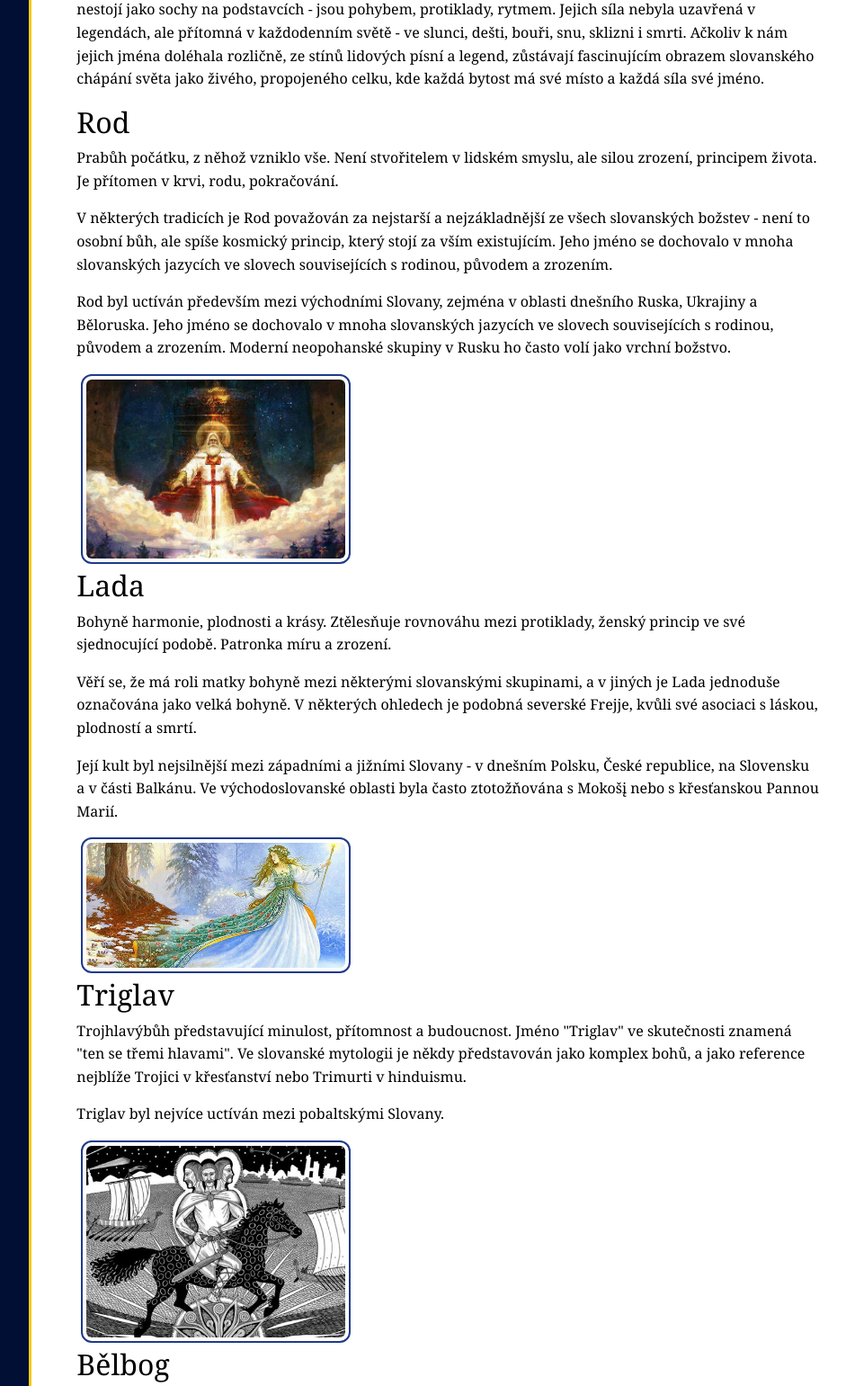
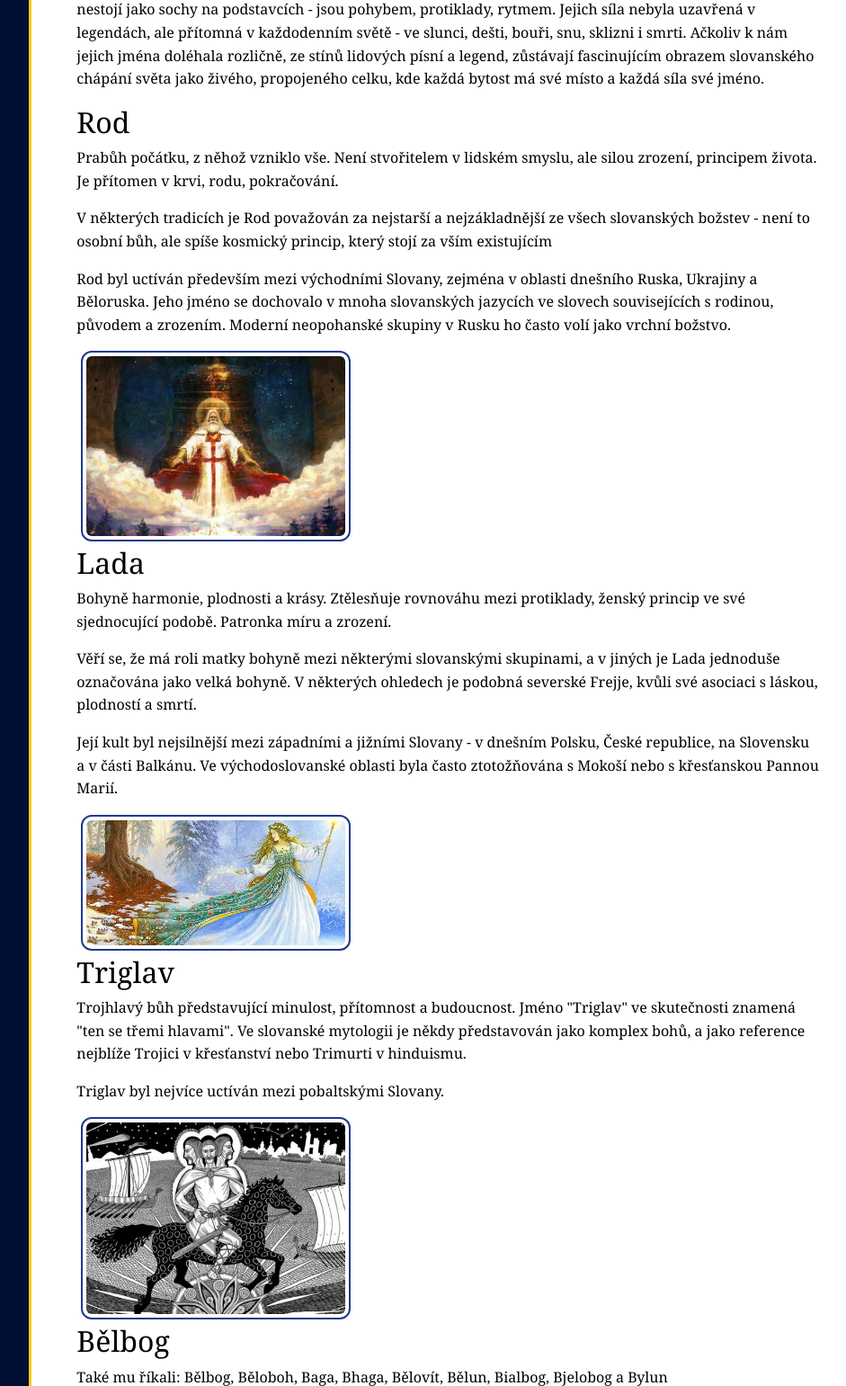
Before and after one commit to anezkaxhusak/Web_Slovanska_Mythologie, a PHP site: page /Web_Slovanska_Mythologie/views/informazione/BigGods.php in a window 1280 px wide. Shown: the part 375-1916 px from the top of the page at 90% size, without its empty margins (178-1119 px from the left). Run offline with PHP 8.4, Linux system fonts and the light colour scheme.

Commit message:
gramatika

```diff
--- a/WA-Husakova-Anezka/Web_projekt/views/informazione/BigGods.php
+++ b/WA-Husakova-Anezka/Web_projekt/views/informazione/BigGods.php
@@ -123,16 +123,17 @@
             Ačkoliv k nám jejich jména doléhala rozličně, ze stínů lidových písní a legend, zůstávají fascinujícím obrazem slovanského chápání světa jako živého, propojeného celku, kde každá bytost má své místo a každá síla své jméno.</p>
             <h2>Rod</h2>
         <p>Prabůh počátku, z něhož vzniklo vše. Není stvořitelem v lidském smyslu, ale silou zrození, principem života. Je přítomen v krvi, rodu, pokračování.</p>
-        <p>V některých tradicích je Rod považován za nejstarší a nejzákladnější ze všech slovanských božstev - není to osobní bůh, ale spíše kosmický princip, který stojí za vším existujícím. Jeho jméno se dochovalo v mnoha slovanských jazycích ve slovech souvisejících s rodinou, původem a zrozením.</p>
+        <p>V některých tradicích je Rod považován za nejstarší a nejzákladnější ze všech slovanských božstev - není to osobní bůh, ale spíše kosmický princip, který stojí za vším existujícím </p>
         <p>Rod byl uctíván především mezi východními Slovany, zejména v oblasti dnešního Ruska, Ukrajiny a Běloruska. Jeho jméno se dochovalo v mnoha slovanských jazycích ve slovech souvisejících s rodinou, původem a zrozením. Moderní neopohanské skupiny v Rusku ho často volí jako vrchní božstvo.</p>
         <img src="images/Rod.jpg" class="img1" alt="Obrázek: Rod">
         <h2>Lada</h2>
         <p>Bohyně harmonie, plodnosti a krásy. Ztělesňuje rovnováhu mezi protiklady, ženský princip ve své sjednocující podobě. Patronka míru a zrození.</p>
         <p>Věří se, že má roli matky bohyně mezi některými slovanskými skupinami, a v jiných je Lada jednoduše označována jako velká bohyně. V některých ohledech je podobná severské Frejje, kvůli své asociaci s láskou, plodností a smrtí.</p>
-        <p>Její kult byl nejsilnější mezi západními a jižními Slovany - v dnešním Polsku, České republice, na Slovensku a v části Balkánu. Ve východoslovanské oblasti byla často ztotožňována s Mokošį nebo s křesťanskou Pannou Marií.</p>
+        <p>Její kult byl nejsilnější mezi západními a jižními Slovany - v dnešním Polsku, České republice, na Slovensku a v části Balkánu. Ve východoslovanské oblasti byla často ztotožňována s Mokoší nebo s křesťanskou Pannou Marií.</p>
         <img src="images/Lada.jpg" class="img1" alt="Obrázek: Lada">
+
         <h2>Triglav</h2>
-        <p>Trojhlavýbůh představující minulost, přítomnost a budoucnost. Jméno "Triglav" ve skutečnosti znamená "ten se třemi hlavami". Ve slovanské mytologii je někdy představován jako komplex bohů, a jako reference nejblíže Trojici v křesťanství nebo Trimurti v hinduismu.</p>
+        <p>Trojhlavý bůh představující minulost, přítomnost a budoucnost. Jméno "Triglav" ve skutečnosti znamená "ten se třemi hlavami". Ve slovanské mytologii je někdy představován jako komplex bohů, a jako reference nejblíže Trojici v křesťanství nebo Trimurti v hinduismu.</p>
         <p>Triglav byl nejvíce uctíván mezi pobaltskými Slovany.</p>
         <img src="images/Triglav.jpg" class="img1" alt="Vyzobrazení Triglava">
 
@@ -158,11 +159,11 @@
 
         <h2>Perun</h2>
         <p>Říkali mu také: Perkunas, Perkon, Perk, Puruša</p>
-        <p>Nejsilnějším bohem slovanského panteonu. Bůh hromu, války a ochrany. v době válek vystupuje do čela slovanského panteonu, aby zajistil vítězství našim zbraním a ochránil ty, kteří jdou do války.
+        <p>Nejsilnějším bohem slovanského panteonu. Bůh hromu, války a ochrany. V době válek vystupuje do čela slovanského panteonu, aby zajistil vítězství našim zbraním a ochránil ty, kteří jdou do války.
             V době míru je bohem deště, bouře, hromu a blesku, přinášeje úrodě vláhu. </p>
-            <p> Je mu zasvěcen nejsilnější strom v přírodě - dub. Jeho posvátným zvířetem je býk. Jeho zbraní je ohnivá sekera </p>
-        <p>Perun byl uctíván od Baltu k Černému moři. Hlavní kultovní centra existovala v Novgorodu, Kyjevě a na místě Peryn u jezera Ilmen. U západních Slovanů byl znám jako Prone (zaznamenal Helmold), u pobaltských Slovanů v oblasti Hannoverského Wendlandu se čtvrtek nazýval "Perěndan" - "den Peruna".
-            Archaeologické nálezy sekerek s Perunovými symboly pocházejí z období 11.-12. století z celé střední a východní Evropy.</p>
+            <p> Je mu zasvěcen nejsilnější strom v přírodě - dub. Jeho posvátným zvířetem je býk. Jeho zbraní je ohnivá sekera. </p>
+        <p>Perun byl uctíván od Baltu k Černému moři. Hlavní kultovní centra existovala v Novgorodu, Kyjevě a na místě Peryn u jezera Ilmen. U západních Slovanů byl znám jako Prone (zaznamenal Helmold), u pobaltských Slovanů se čtvrtek nazýval "Perěndan" - "den Peruna".
+             Archaeologické nálezy sekerek s Perunovými symboly pocházejí z období 11.-12. století z celé střední a východní Evropy.</p>
             <img src="images/Perun1.webp" class="img1" alt="Vyzobrazení Peruna">
 
 
@@ -187,7 +188,7 @@
 
 
         <h2>Chors</h2>
-        <p>Je východoslovanský bůh, jehož idol stál společně s idoly dalších božstev takzvaného Vladimírova panteonu v Kyjevě. Nejčastěji je vykládán jako solární božstvo a ztotožňován s Dažbogem,</p>
+        <p>Je východoslovanský bůh, jehož idol stál společně s idoly dalších božstev takzvaného Vladimírova panteonu v Kyjevě. Nejčastěji je vykládán jako solární božstvo a ztotožňován s Dažbogem.</p>
         <img src="images/Chors.jpg" class="img1" alt="Obrázek: Chors">
 
         <h2>Morana</h2>
@@ -196,7 +197,7 @@
         <img src="images/Morana.png" class="img1" alt="Vyzobrazení Morany">
 
         <h2>Živa</h2>
-        <p>Živa je bohyně léta. Symbolizuje štědrost, vitalitu, hojnost a plodnost. Přinášela bohatou úrodu a požehnání přírodě. Její jméno je odvozeno od slova “život”. Představuje energii obsaženou ve všem živém na Zemi - v rostlinách, zvířatech i lidech</p>
+        <p>Živa je bohyně léta. Symbolizuje štědrost, vitalitu, hojnost a plodnost. Přinášela bohatou úrodu a požehnání přírodě. Její jméno je odvozeno od slova “život”. Představuje energii obsaženou ve všem živém na Zemi - v rostlinách, zvířatech i lidech.</p>
         <p>Živa byla uctívána především kmenem Polabanů. V Polsku je známa jako Žywia, v českých zemích jako Živa. Některé zdroje ji ztotožňují s Mokoší nebo s dalšími životodárnými bohyněmi.</p>
         <h2>Stribog</h2>
         <p>Pán větrů, proudů a pohybu. Jeho dech rozhýbává listí, přináší změny a nese zprávy z daleka. Nepředvídatelný, mocný, volný.</p>
--- a/WA-Husakova-Anezka/Web_projekt/views/informazione/SmallerGods.php
+++ b/WA-Husakova-Anezka/Web_projekt/views/informazione/SmallerGods.php
@@ -156,7 +156,7 @@
 <h2>Svantovít</h2>
 <p>
 Mocné božstvo války, věštby a moci. Svantovít je často zobrazován se čtyřmi hlavami, hledícími do všech stran světa. Chrám na Arkóně byl jeho nejslavnějším kultovním místem. Jeho přítomnost znamenala vítězství i osudové rozhodnutí.</p>
-<p>Svantovít byl slovanský bůh uctívaný polabskými Slovany, resp. kmenem Ránů na Rujáně. Díky politickému vlivu Rujány byl často ctěn okolními kmeny jako nejvyšší z bohů (deus deorum), dary mu přinášely kmeny od Vagrie po Pomořansko</p>
+<p>Svantovít byl slovanský bůh uctívaný polabskými Slovany, resp. kmenem Ránů na Rujáně. Díky politickému vlivu Rujány byl často ctěn okolními kmeny jako nejvyšší z bohů, dary mu přinášely kmeny od Vagrie po Pomořansko.</p>
 <p>Pro polabské Slovany byl chrám zasvěcený Svantovítovi důležitou baštou pohanství i v době, kdy většina Evropy již byla křesťanská. Svatyně odolávala až do roku 1168, kdy Arkonu vyplenil dánský král Valdemar I.</p>
 <p>Svantovít v sobě spojoval vlastnosti válečného i hospodářského boha. Z jeho rohu naplněného vínem kněz věštil úrodu na následující rok. Věštilo se pomocí tří řad dvou do země zapíchnutých a překřížených kopí, která kůň překračoval.</p>
 <img  src="images/Svantovit.jpg" class="img1" alt="Obrázek: Svantovit">
--- a/WA-Husakova-Anezka/Web_projekt/views/informazione/SpringTraditionOld.php
+++ b/WA-Husakova-Anezka/Web_projekt/views/informazione/SpringTraditionOld.php
@@ -123,7 +123,7 @@
 <h2>Masopust</h2>
 <p>Tradiční svátek před Velikonocemi, spojený s tancem, hudbou a maskami. Sloužil k vyhnání zimy a oslavě plodnosti a hojnosti.</p>
 <p>Hlavním prvkem masopustu byly průvody masek, které obcházely vesnice s muzikou. Masky měly různé podoby - od zvířecích (medvěd, kobyla) až po lidské postavy. Tyto průvody vybíraly do košíků kořalku, vejce, slaninu, koblihy nebo Boží milosti, které byly večer společně konzumovány v hospodě.</p>
-<p>Konaly se také obřadní tance, například "na len", "na konopě", "žabská" nebo tanec "pod šable" ve Strání. Masopust končil přesně o půlnoci v úterý "pochováním basy" nebo Baccha, symbolizujíc konec veselí a začátek půstu.</p>
+<p>Konaly se také obřadní tance, například "na len", "na konopě", "žabská" nebo tanec "pod šable" ve Strání. Masopust končil přesně o půlnoci v úterý "pochováním basy" nebo Baccha, symbolizující konec veselí a začátek půstu.</p>
 <img  src="images/Masopust.webp" class="img1" alt="Obrázek: Masopust">
 
 <h2>Vítání jara</h2>
```
